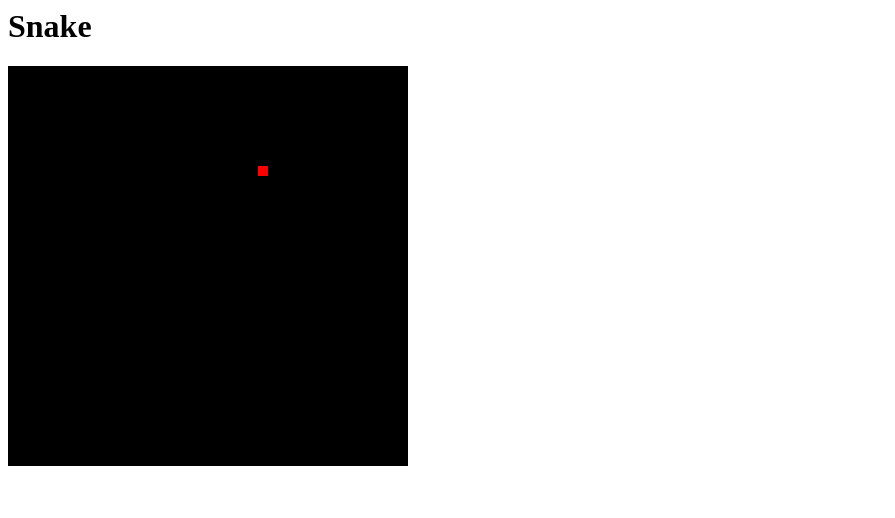
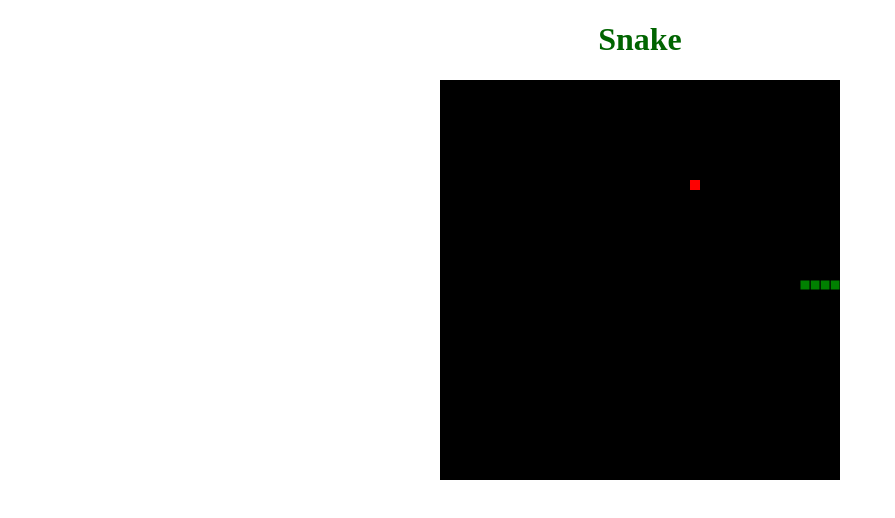
Before and after one commit to Rafyportable/snaky, a plain HTML site: page index.html in a window 1280 px wide. Shown: the whole page, without its empty margins (0-895 px from the left). Drawn offline with Linux system fonts and the light colour scheme.

Commit message:
add css file for styling and allow collison to occur

```diff
--- /dev/null
+++ b/index.css
@@ -0,0 +1,10 @@
+#title {
+    color: darkgreen;
+}
+
+#gameCanvas {
+}
+
+body {
+    text-align: center;
+}
--- a/index.html
+++ b/index.html
@@ -1,4 +1,14 @@
-<h1>Snake</h1>
-<canvas id="gameCanvas" width="400" height="400"><canvas>
+<!DOCTYPE html>
+<html>
+    <head>
+        <link rel="stylesheet" href="index.css">
+    </head>
 
-<script src="./snaky.js"></script>
+    <body>
+        <h1 id= "title">Snake</h1>
+        <canvas id="gameCanvas" width="400" height="400"><canvas>
+        <script src="./snaky.js"></script>
+
+    </body>
+
+</html>
--- a/snaky.js
+++ b/snaky.js
@@ -1,3 +1,22 @@
+class snaky {
+
+  constructor(bodySize, color, startingPoint = {x: 200, y: 200}) {
+
+    if(startingPoint.x % 10 !== 0 || startingPoint.y % 10 !== 0) {
+      throw 'Starting point needs to be divisible by 10';
+    }
+
+    this.bodySize = bodySize;
+    this.color = color;
+    this.startingPoint = startingPoint;
+
+  }
+
+
+
+
+}
+
 const snakeboard = document.getElementById("gameCanvas");
 const snakeboard_ctx = gameCanvas.getContext("2d");
 const board_background = "black";
@@ -5,8 +24,8 @@ const board_border = "black";
 document.addEventListener("keydown", getKeyboardInput)
 
 //TODO: Apple not to appear in the snake
-//TODO: Snake to stop moving after going through canvas
 //TODO: In progress
+//add score to the game
 
 //position of snake
 let snake = [
@@ -51,10 +70,13 @@ function drawSnake() {
 }
 function main() {
 
+
+  if (gameOver()) {
+    return;
+  }
   clearCanvas();
   drawSnake();
   moveSnake();
-  console.log("main has run");
   drawApple();
   foodEaten();
 
@@ -116,6 +138,24 @@ function moveSnake() {
 
 }
 
+//stops the game when collision occur
+function gameOver() {
+
+  for (let i = 4; i < snake.length; i++) {
+    const has_collided = snake[i].x === snake[0].x && snake[i].y === snake[0].y
+    if (has_collided) {
+      return true
+    }
+  }
+
+  if (snake[0].x < 0 || snake[0].x > snakeboard.width || snake[0].y < 0 || snake[0].y > snakeboard.height) {
+    return true;
+  } else {
+    return false;
+  }
+
+}
+
 function foodEaten() {
 
   if (snake[0].x == apple[0].x && snake[0].y == apple[0].y) {
@@ -123,7 +163,6 @@ function foodEaten() {
       apple[0].x = Math.floor(Math.random() * snakeboard.width / 10) * 10;
       apple[0].y = Math.floor(Math.random() * snakeboard.height / 10) * 10;
       snake.push({x: snake[snake.length - 1].x, y: snake[snake.length - 1].y});
-      console.log(apple);
   }
 
 }
```
